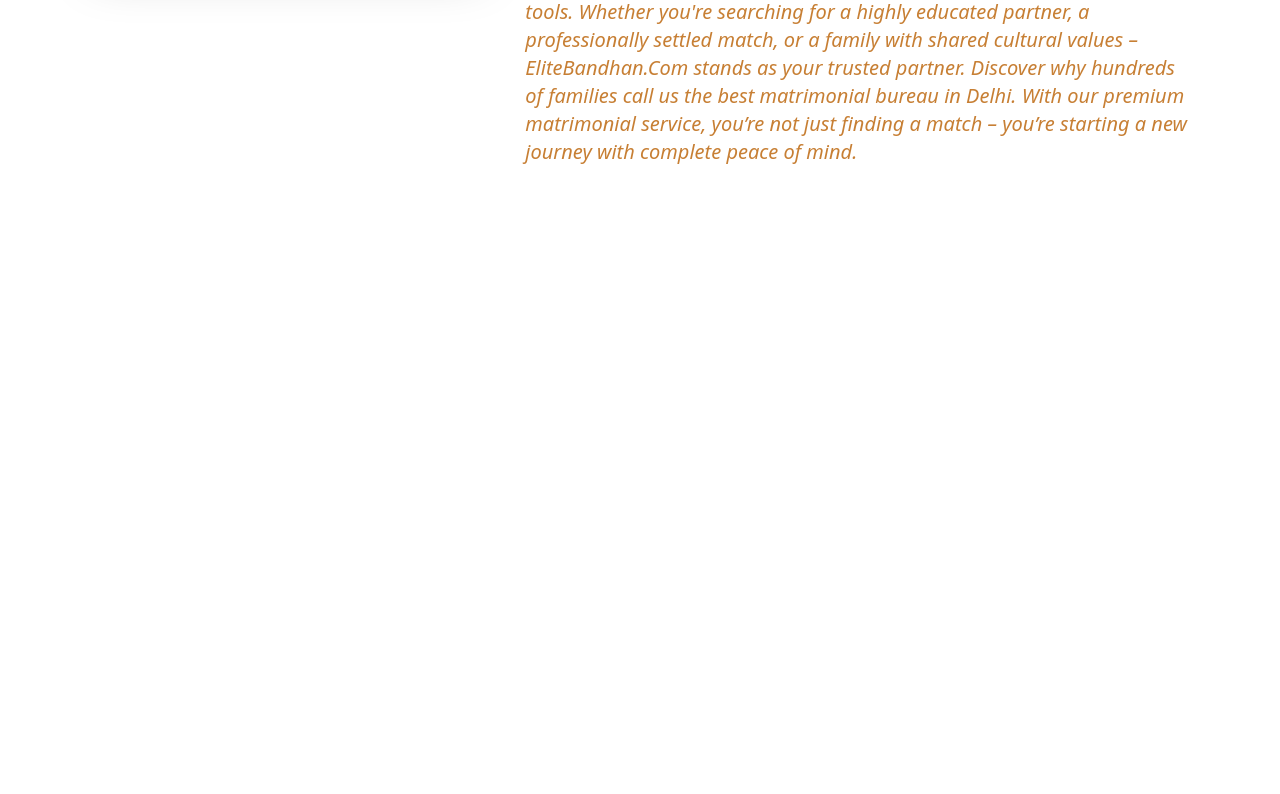
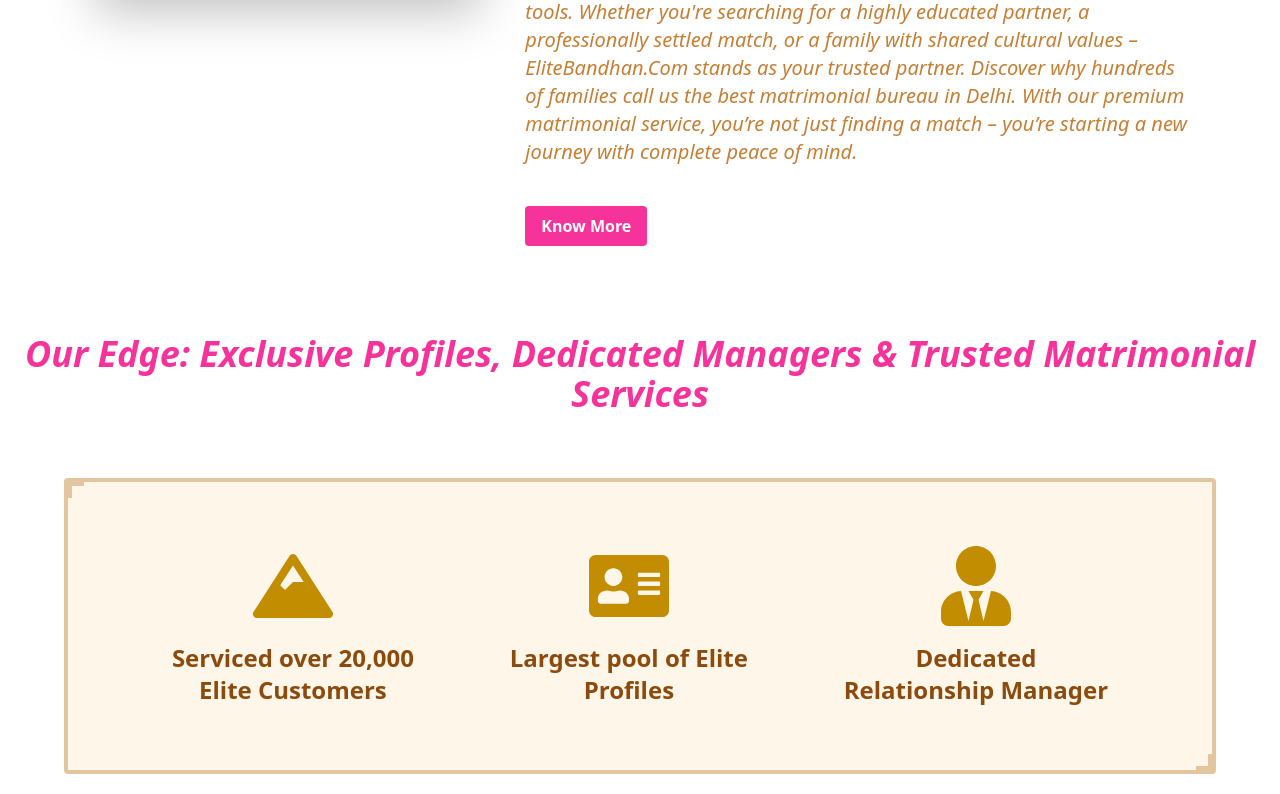
Before and after one commit to ankitelitebandhan-bit/elite-official, a React (Vite) app: page / in a window 1280 px wide. Shown: the part 1418-2212 px from the top of the page. Before the commit the page ends 1608 px from the top, so only its background shows below. Built offline with nearby package versions, Linux system fonts and the light colour scheme.

Commit message:
Elite facilities

```diff
--- a/package.json
+++ b/package.json
@@ -14,6 +14,7 @@
     "@fortawesome/free-solid-svg-icons": "^7.0.1",
     "@fortawesome/react-fontawesome": "^3.0.2",
     "@tailwindcss/vite": "^4.1.13",
+    "framer-motion": "^12.23.16",
     "react": "^19.1.1",
     "react-dom": "^19.1.1",
     "react-icons": "^5.5.0",
--- /dev/null
+++ b/src/Components/Button.jsx
@@ -0,0 +1,11 @@
+import React from "react";
+
+const Button = () => {
+  return (
+    <button className="bg-pink-500 text-white font-bold py-2 px-4 rounded hover:bg-pink-600 transition duration-300 mt-10">
+      Know More
+    </button>
+  );
+};
+
+export default Button;
--- /dev/null
+++ b/src/Components/EliteFeatures.jsx
@@ -0,0 +1,70 @@
+import React from "react";
+import { FaMountain, FaUserTie, FaAddressCard } from "react-icons/fa";
+import { motion } from "framer-motion";
+
+const features = [
+  {
+    icon: <FaMountain size={80} />,
+    title: "Serviced over 20,000",
+    subtitle: "Elite Customers",
+  },
+  {
+    icon: <FaAddressCard size={80} />,
+    title: "Largest pool of Elite",
+    subtitle: "Profiles",
+  },
+  {
+    icon: <FaUserTie size={80} />,
+    title: "Dedicated",
+    subtitle: "Relationship Manager",
+  },
+];
+
+const containerVariants = {
+  hidden: { opacity: 0, y: 50 },
+  visible: {
+    opacity: 1,
+    y: 0,
+    transition: {
+      staggerChildren: 0.2,
+      duration: 0.6,
+      ease: "easeOut",
+    },
+  },
+};
+
+const itemVariants = {
+  hidden: { opacity: 0, y: 20 },
+  visible: { opacity: 1, y: 0 },
+};
+
+const EliteFeatures = () => {
+  return (
+    <motion.div
+      variants={containerVariants}
+      initial="hidden"
+      whileInView="visible"
+      viewport={{ once: true, amount: 0.3 }}
+      className="relative bg-[#fef7e9] border-4 border-[#e3c59f] py-16 px-20 mt-5 mb-5 max-w-6xl mx-auto flex flex-col md:flex-row justify-around items-center text-center gap-12 rounded-sm"
+    >
+      {/* Decorative Corner Borders */}
+      <div className="absolute top-0 left-0 w-4 h-4 border-t-4 border-l-4 border-[#e3c59f]"></div>
+      <div className="absolute bottom-0 right-0 w-4 h-4 border-b-4 border-r-4 border-[#e3c59f]"></div>
+
+      {/* Features */}
+      {features.map((feature, index) => (
+        <motion.div
+          key={index}
+          variants={itemVariants}
+          className="text-[#8c4a0d] flex flex-col items-center"
+        >
+          <div className="text-[#c28d00] mb-4">{feature.icon}</div>
+          <h3 className="font-bold  text-2xl">{feature.title}</h3>
+          <h3 className="font-bold text-2xl">{feature.subtitle}</h3>
+        </motion.div>
+      ))}
+    </motion.div>
+  );
+};
+
+export default EliteFeatures;
--- a/src/Components/Navbar.jsx
+++ b/src/Components/Navbar.jsx
@@ -4,7 +4,7 @@
 
 const Navbar = () => {
   return (
-    <div className="flex w-full fixed justify-between items-center top-5 left-0 right-0 px-4 py-3 z-10  ">
+    <div className="flex w-full  justify-between items-center top-5 left-0 right-0 px-4 py-3 z-10  ">
       <div className="flex items-center gap-2 text-pink-500 font-semibold text-xl">
         <div className="rounded-full">
           <img src={logo} alt="Logo" className="h-12 sm:h-16 ml-5" />
--- a/src/Pages/HomePage.jsx
+++ b/src/Pages/HomePage.jsx
@@ -3,6 +3,8 @@
 import Banner from "../assets/Banner.webp";
 import Connect from "../Components/Connect";
 import Introimage from "../assets/Introimage.webp";
+import Button from "../Components/Button";
+import EliteFeatures from "../Components/EliteFeatures";
 
 const HomePage = () => {
   return (
@@ -81,8 +83,16 @@
             matrimonial service, you’re not just finding a match – you’re
             starting a new journey with complete peace of mind.
           </p>
+          <Button />
         </div>
       </div>
+
+      <h1 className="text-pink-500 text-2xl sm:text-4xl font-bold  italic text-center mt-16 mb-16">
+        Our Edge: Exclusive Profiles, Dedicated Managers & Trusted Matrimonial
+        Services
+      </h1>
+
+      <EliteFeatures />
     </>
   );
 };
```
Also changed, not shown: 1 other file (tests, documents, lock files or other folders).
